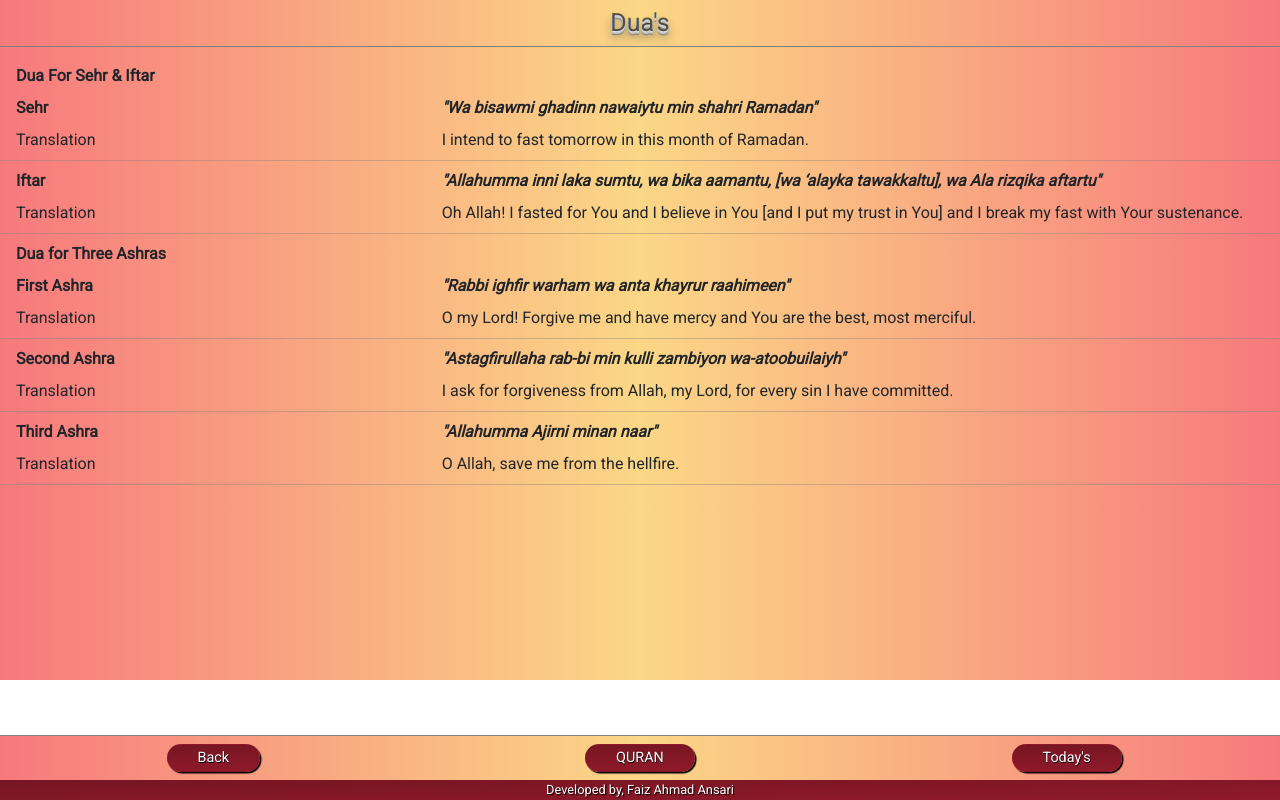
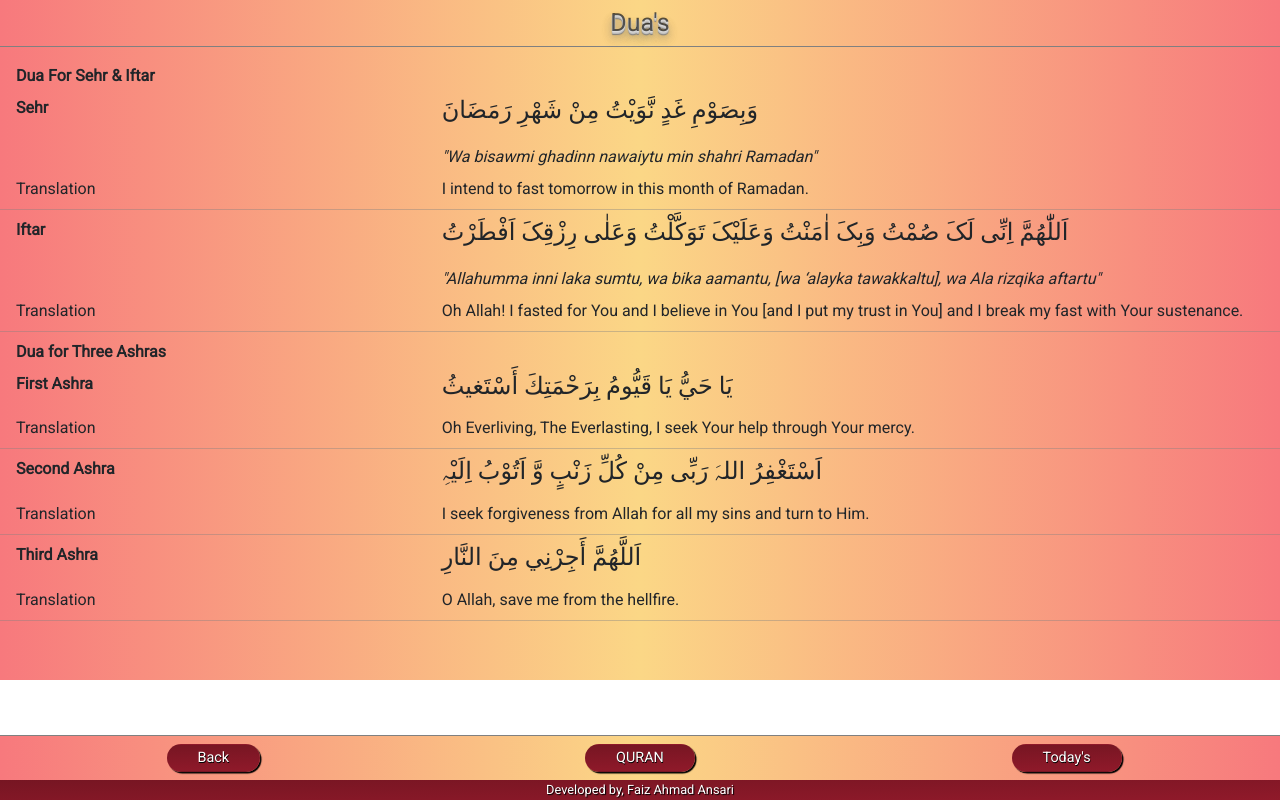
Before and after one commit to Faiz-Ahmad-Ansari/ramzan, a React (Create React App) app: page /dua in a window 1280 px wide. Built offline with nearby package versions, Linux system fonts and the light colour scheme.

Commit message:
dua to arabic

```diff
--- a/src/components/dua.js
+++ b/src/components/dua.js
@@ -17,9 +17,13 @@ function Dua() {
 
                     <div className="text-center">
                         <div className='text-left font-weight-bold mt-2 pt-5 pl-3'>Dua For Sehr & Iftar</div>
-                        <div className="row  m-0 p-0 m-0 p-0 pt-2 pb-1">
+                            <div className="row  m-0 p-0 m-0 p-0 pt-2 pb-1">
                                 <div className="col-4 text-left pl-3 font-weight-bold ">Sehr</div>
-                                <div className="col-8 text-left font-weight-bold"><i> "Wa bisawmi ghadinn nawaiytu min shahri Ramadan"</i></div>
+                                <div className="col-8 text-left font-weight-bold"><h4> وَبِصَوْمِ غَدٍ نَّوَيْتُ مِنْ شَهْرِ رَمَضَانَ</h4></div>
+                            </div>
+                            <div className="row  m-0 p-0 m-0 p-0 pt-2 pb-1">
+                                <div className="col-4 text-left pl-3  "></div>
+                                <div className="col-8 text-left "><i> "Wa bisawmi ghadinn nawaiytu min shahri Ramadan"</i></div>
                             </div>
                             <div className="row border-bottom-grey m-0 p-0 pt-1 pb-2">
                                 <div className="col-4 text-left pl-3 ">Translation</div>
@@ -27,7 +31,11 @@ function Dua() {
                             </div>
                             <div className="row  m-0 p-0 pt-2 pb-1">
                                 <div className="col-4 text-left pl-3 font-weight-bold">Iftar</div>
-                                <div className="col-8 text-left font-weight-bold"><i> "Allahumma inni laka sumtu, wa bika aamantu, [wa ‘alayka tawakkaltu], wa Ala rizqika aftartu"</i></div>
+                                <div className="col-8 text-left font-weight-bold"><h4>اَللّٰهُمَّ اِنِّی لَکَ صُمْتُ وَبِکَ اٰمَنْتُ وَعَلَيْکَ تَوَکَّلْتُ وَعَلٰی رِزْقِکَ اَفْطَرْتُ </h4></div>
+                            </div>
+                            <div className="row  m-0 p-0 pt-2 pb-1">
+                                <div className="col-4 text-left pl-3 "></div>
+                                <div className="col-8 text-left "><i> "Allahumma inni laka sumtu, wa bika aamantu, [wa ‘alayka tawakkaltu], wa Ala rizqika aftartu"</i></div>
                             </div>
                             <div className="row border-bottom-grey m-0 p-0 pt-1 pb-2">
                                 <div className="col-4 text-left pl-3 ">Translation</div>
@@ -37,23 +45,23 @@ function Dua() {
                         <div className='text-left font-weight-bold pt-2 pl-3 font-weight-bold'>Dua for Three Ashras</div>
                         <div className="row  m-0 p-0 m-0 p-0 pt-2 pb-1">
                                 <div className="col-4 text-left pl-3 font-weight-bold ">First Ashra</div>
-                                <div className="col-8 text-left font-weight-bold"><i> "Rabbi ighfir warham wa anta khayrur raahimeen"</i></div>
+                                <div className="col-8 text-left font-weight-bold"><h4> يَا حَيُّ يَا قَيُّومُ بِرَحْمَتِكَ أَسْتَغيثُ</h4></div>
                             </div>
                             <div className="row border-bottom-grey m-0 p-0 pt-1 pb-2">
                                 <div className="col-4 text-left pl-3 ">Translation</div>
-                                <div className="col-8 text-left">O my Lord! Forgive me and have mercy and You are the best, most merciful.</div>
+                                <div className="col-8 text-left">Oh Everliving, The Everlasting, I seek Your help through Your mercy.</div>
                             </div>
                             <div className="row  m-0 p-0 pt-2 pb-1">
                                 <div className="col-4 text-left pl-3 font-weight-bold">Second Ashra</div>
-                                <div className="col-8 text-left font-weight-bold"><i> "Astagfirullaha rab-bi min kulli zambiyon wa-atoobuilaiyh"</i></div>
+                                <div className="col-8 text-left font-weight-bold"><h4> اَسْتَغْفِرُ اللہَ رَبِّی مِنْ کُلِّ زَنْبٍ وَّ اَتُوْبُ اِلَیْہِ</h4></div>
                             </div>
                             <div className="row border-bottom-grey m-0 p-0 pt-1 pb-2">
                                 <div className="col-4 text-left pl-3 ">Translation</div>
-                                <div className="col-8 text-left">I ask for forgiveness from Allah, my Lord, for every sin I have committed. </div>
+                                <div className="col-8 text-left">I seek forgiveness from Allah for all my sins and turn to Him. </div>
                             </div>
                             <div className="row  m-0 p-0 pt-2 pb-1">
                                 <div className="col-4 text-left pl-3 font-weight-bold">Third Ashra</div>
-                                <div className="col-8 text-left font-weight-bold"><i> "Allahumma Ajirni minan naar"</i></div>
+                                <div className="col-8 text-left font-weight-bold"><h4> اَللَّهُمَّ أَجِرْنِي مِنَ النَّارِ</h4></div>
                             </div>
                             <div className="row border-bottom-grey m-0 p-0 pt-1 pb-2">
                                 <div className="col-4 text-left pl-3 ">Translation</div>
```
